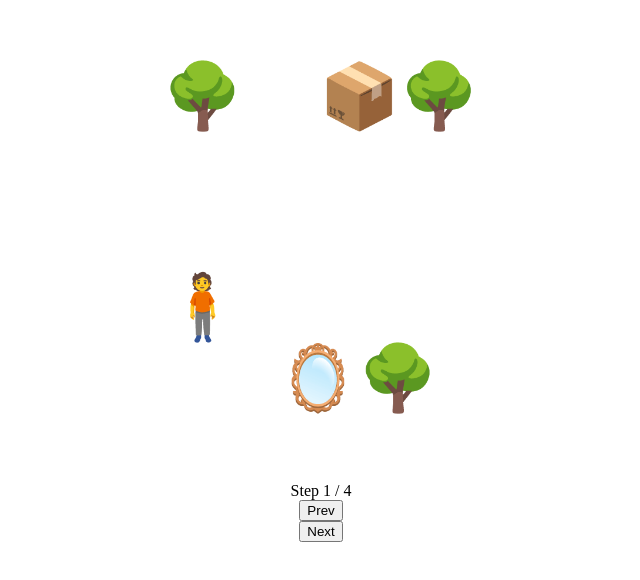
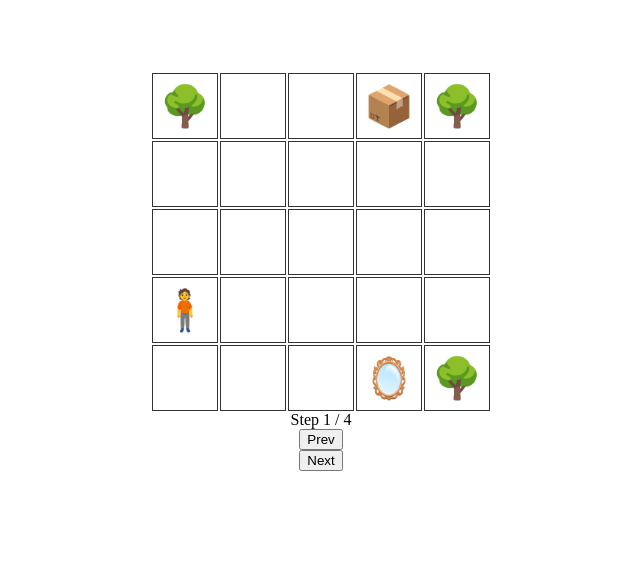
Before and after one commit to Khan1021/mirror-mirror-puzzle, a website with bundled scripts: page index.html in a window 1280 px wide. Shown: the part 128-708 px from the top of the page, without its empty margins (319-959 px from the left). Built offline with nearby package versions, Linux system fonts and the light colour scheme.

Commit message:
Render grid using DOM cells and CSS grid
Replace text-based <pre> rendering with a CSS grid of div cells. index.html: swap <pre id="grid"> for <div id="grid"> and add .cell styles (size, border, centering) and grid layout. src/main.ts: change renderGrid(state) -> renderGrid(state, container), clear container, set gridTemplateColumns, and create a .cell div per cell; update showStep to call the new API. Compiled dist files and source map updated accordingly. Improves layout and paves way for per-cell interactivity.

```diff
--- a/index.html
+++ b/index.html
@@ -12,14 +12,23 @@
       justify-content:center;
     }
     #grid{
-      font-size:4rem;
-      line-height:1.1;
+      display:grid;
+      gap:2px;
+    }
+    .cell{
+      width:4rem;
+      height:4rem;
+      border:1px solid #333;
+      display:flex;
+      align-items:center;
+      justify-content:center;
+      font-size:2.5rem;
     }
   </style>
   <title>Mirror Mirror Puzzle</title>
 </head>
 <body>
-  <pre id="grid"></pre>
+  <div id="grid"></div>
   <div id="status"></div>
   <button id="prev">Prev</button>
   <button id="next">Next</button>
--- a/src/main.ts
+++ b/src/main.ts
@@ -56,17 +56,18 @@ function cellToEmoji(cell: Cell): string{
 
 
 
-function renderGrid(state: GameState): string{
-    const rows:string[]=[];
+function renderGrid(state: GameState, container: HTMLElement): void{
+    container.innerHTML = "";
+    container.style.gridTemplateColumns = `repeat(${state.width}, auto)`;
 
     for(let y=0;y<state.height;y++){
-        const rowSymbols:string[]=[];
         for (let x=0;x<state.width;x++){
-            rowSymbols.push(cellToEmoji(state.grid[y]![x]!));
+            const cellDiv = document.createElement("div");
+            cellDiv.className = "cell";
+            cellDiv.textContent = cellToEmoji(state.grid[y]![x]!);
+            container.appendChild(cellDiv);
         }
-        rows.push(rowSymbols.join(""));
     }
-    return rows.join("\n");
 }
 
 const gridElement = document.getElementById("grid");
@@ -80,7 +81,7 @@ let won = false;
 
 function showStep(): void {
     if (gridElement !== null) {
-        gridElement.textContent = renderGrid(steps[currentStep]!);
+        renderGrid(steps[currentStep]!, gridElement);
     }
     if (statusElement !== null) {
         const winText = won && currentStep === steps.length - 1 ? " — WON!" : "";
```
Also changed, not shown: dist/main.js, 1 other file.
